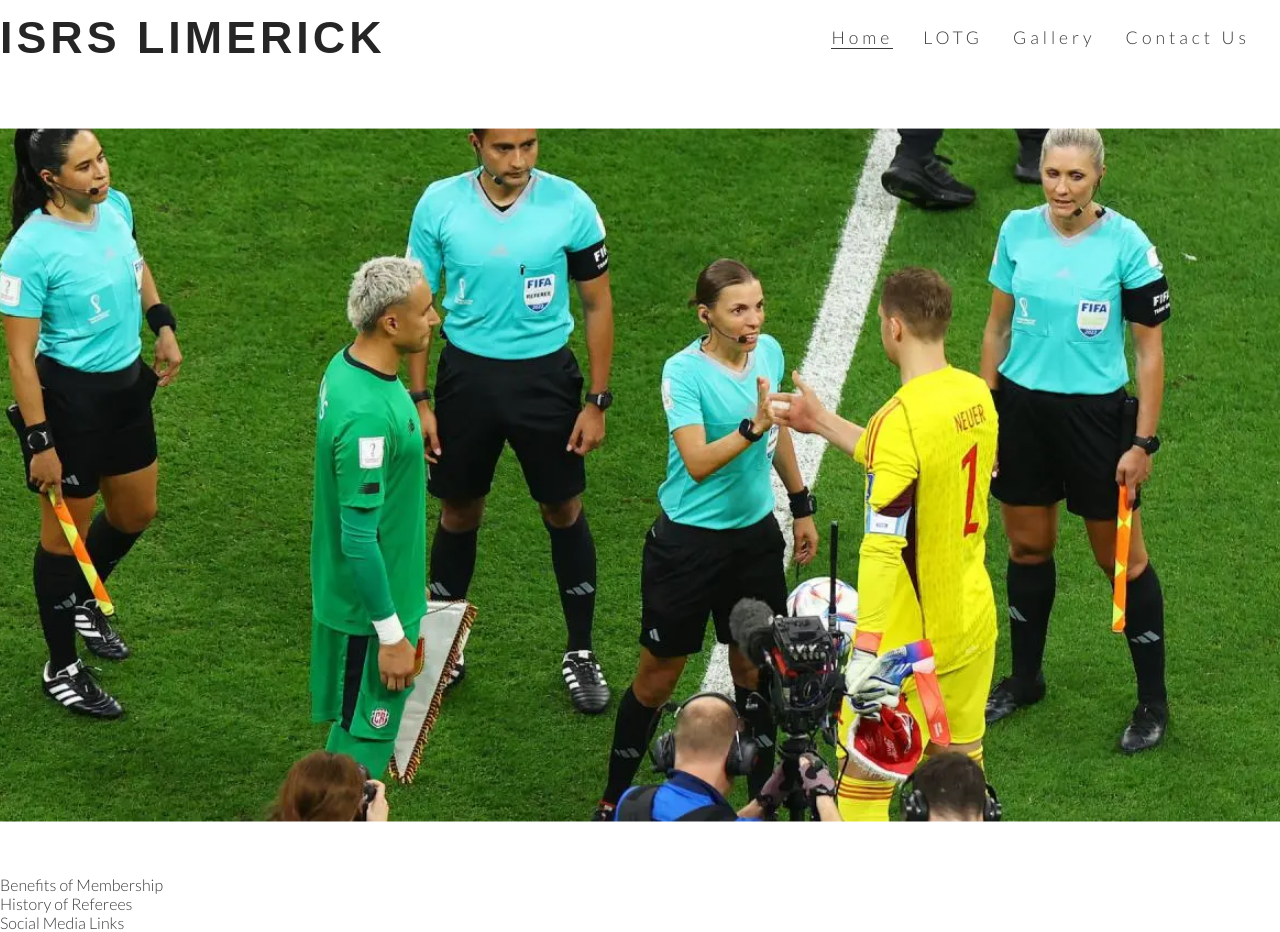
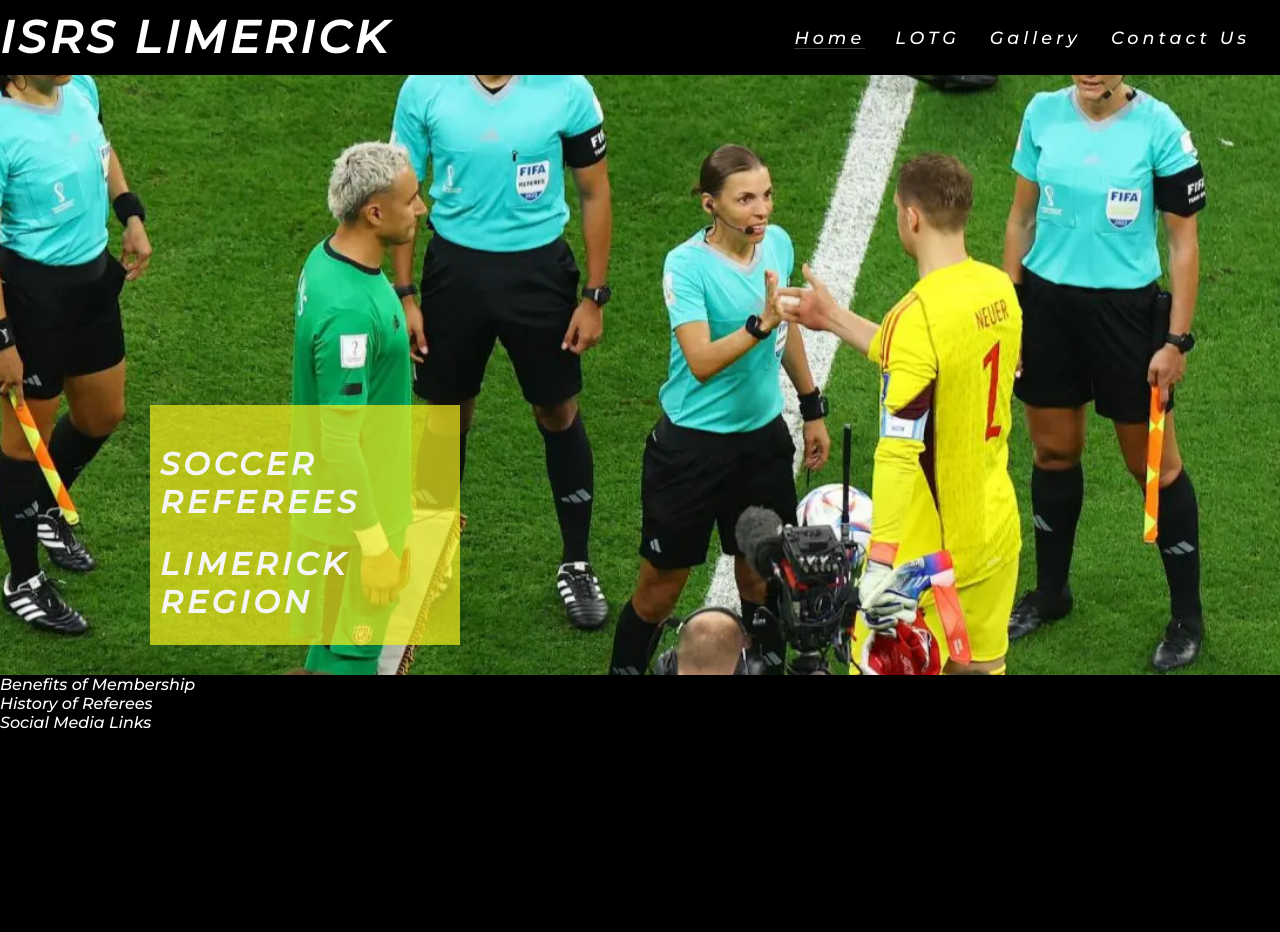
Before and after one commit to collopyg/ISRS-Limerick, a plain HTML site: page index.html in a window 1280 px wide. After the commit the page ends 800 px from the top, so only its background shows below. Drawn offline with Linux system fonts and the light colour scheme.

Commit message:
Add cover text and style

```diff
--- a/assets/css/style.css
+++ b/assets/css/style.css
@@ -1,4 +1,4 @@
-@import url('https://fonts.googleapis.com/css2?family=Lato:wght@300&display=swap');
+@import url('https://fonts.googleapis.com/css2?family=Montserrat:ital,wght@1,500&display=swap');
 
 * {
     margin: 0;
@@ -7,19 +7,20 @@
 }
 
 body {
-    font-family: 'Lato', sans-serif;
+    font-family: 'Montserrat', sans-serif;
     font-weight: 300;
-    color: #3a3a3a;
+    color: white;
+    background-color: black;
 
 }
 
 /* headings and logo */
 h1,
 h2 {
-    font-family: Oswald, sans-serif;
+    font-family: 'Montserrat', sans-serif;
     text-transform: uppercase;
     letter-spacing: 4px;
-    color: #252525;
+    color: white;
 }
 
 #logo {
@@ -62,16 +63,22 @@ h2 {
 
 /* hero image */
 #hero-outer {
-    height: 800px;
+    height: 600px;
     width: 100%;
     overflow: hidden;
+
+    position: relative;
 }
 
+#cover-text,
+#cover-text h2 {
+    color: whitesmoke;
+}
 
 #hero-image {
-    height: 800px;
+    height: 600px;
     width: 100%;
-    background: url("../images/hero-image.webp") no-repeat center center;
+    background: url("../images/hero-image.webp") no-repeat center center / cover;
 
 
     /* animates zoom effect on loading page */
@@ -90,3 +97,24 @@ h2 {
         transform: scale(1.1);
     }
 }
+
+#cover-text {
+    font-size: 130%;
+    font-family: Oswald, sans-serif;
+    text-transform: uppercase;
+    letter-spacing: 4px;
+
+    width: 300px;
+    height: 200px;
+
+    padding-top: 40px;
+    padding-left: 10px;
+
+    background-color: rgba(241, 238, 31, 0.7);
+
+    bottom: 30px;
+    left: 150px;
+
+    position: absolute;
+
+}
--- a/index.html
+++ b/index.html
@@ -40,6 +40,12 @@
     </header>
     <section id="hero-outer">
         <div id="hero-image"></div>
+        <div id="cover-text">
+            <h2>Soccer Referees</h2>
+            <br>
+            <h2>Limerick Region</h2>
+        </div>
+
     </section>
     <section>
         Benefits of Membership
```
